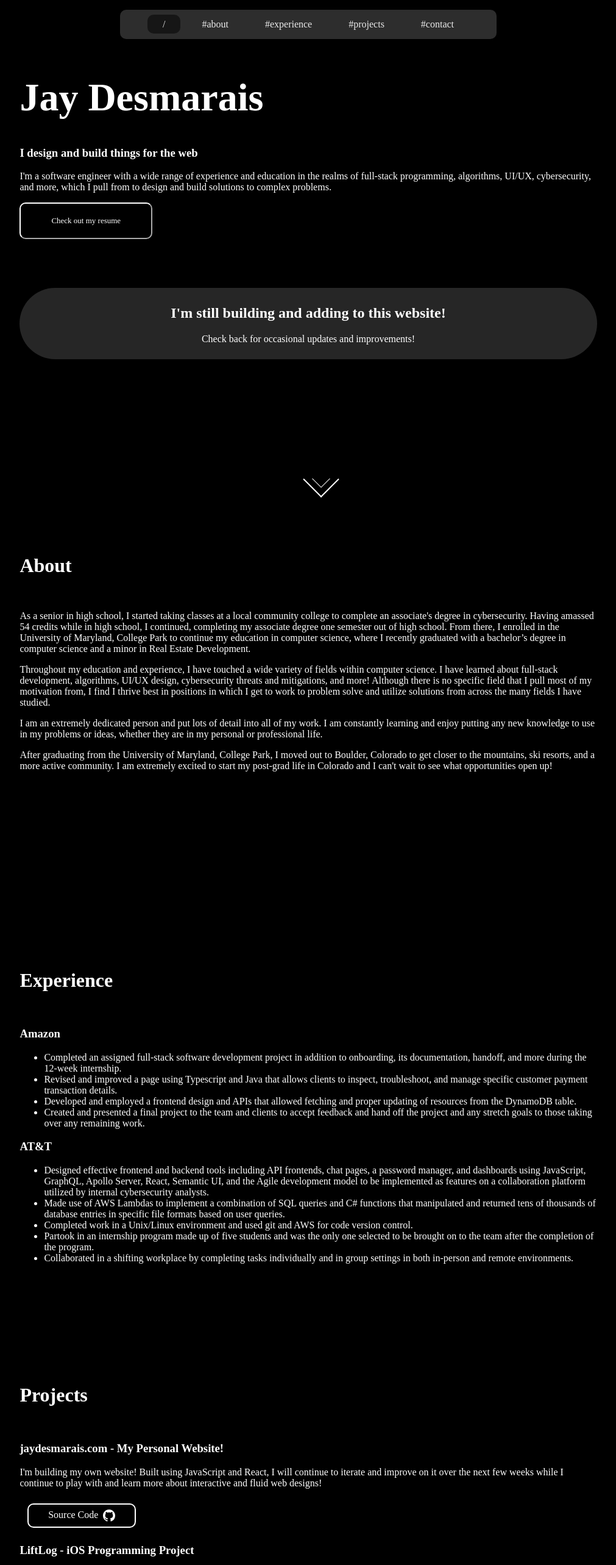
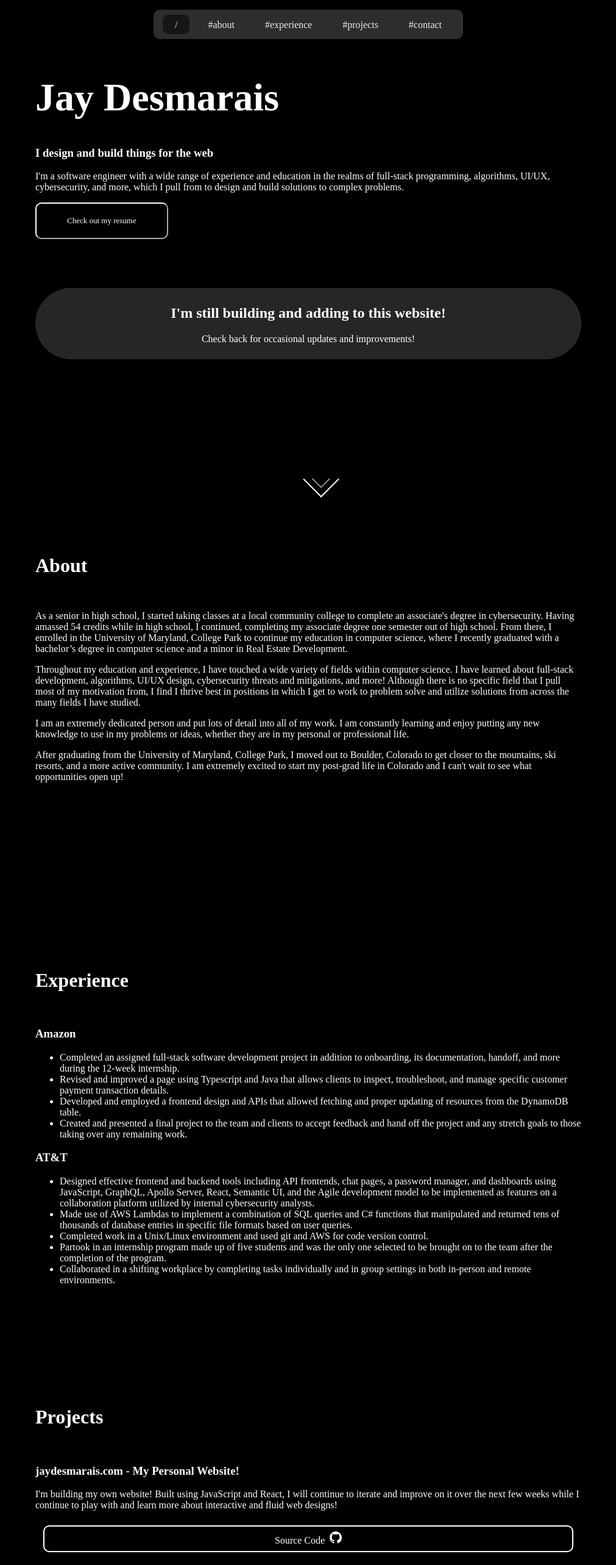
Before and after one commit to jaydesmarais/jaydesmarais, a React (Create React App) app in the folder jaydesmarais.com/: page /#intro in a window 1280 px wide. Shown: the top 2566 px of the page at 61% size, without its empty margins (134-1145 px from the left). Built offline with nearby package versions, Linux system fonts and the light colour scheme; what webfontloader would draw is missing.

Commit message:
Improving responsiveness

```diff
--- a/jaydesmarais.com/src/App.js
+++ b/jaydesmarais.com/src/App.js
@@ -1,4 +1,3 @@
-import './styles/App.css';
 import React from 'react'
 import { Routes, Route } from 'react-router-dom'
 import Layout from './components/Layout/Layout'
--- a/jaydesmarais.com/src/components/Home/Intro.js
+++ b/jaydesmarais.com/src/components/Home/Intro.js
@@ -5,7 +5,6 @@ import styled, { keyframes } from 'styled-components'
 const StyledContainer = styled.div`
   position: relative;
   padding: 10vh 0;
-  width: 100%;
   min-height: 65vh;
 `
 
--- a/jaydesmarais.com/src/components/Home/Projects.js
+++ b/jaydesmarais.com/src/components/Home/Projects.js
@@ -8,10 +8,18 @@ const StyledContainer = styled.div`
   min-height: 65vh;
 `
 
+const StyledButtonGroup = styled.div`
+  display: flex;
+  text-align: center;
+`
+
 const StyledButton = styled.a`
+  position: relative;
+  flex: auto;
+  min-width: 100px;
+  overflow: auto;
   border: 2px solid white;
   border-radius: 10px;
-  display: inline-flex;
   color: white;
   margin: 1vh 1vw;
   padding: 1vh 2.5vw;
@@ -36,10 +44,12 @@ const Projects = () => {
       <p>
         I'm building my own website! Built using JavaScript and React, I will continue to iterate and improve on it over the next few weeks while I continue to play with and learn more about interactive and fluid web designs!
       </p>
+      <StyledButtonGroup>
         <StyledButton href='https://github.com/jaydesmarais/jaydesmarais' target='_blank'>
           Source Code &nbsp;
           <BsGithub size={20} />
         </StyledButton>
+      </StyledButtonGroup>
 
       <br />
       <h3>
@@ -48,6 +58,7 @@ const Projects = () => {
       <p>
         This project is a fitness and nutrition tracker that focuses on calories burned vs calorie intake. Written in Swift, this project was completed as the final project for a Handheld Programming class in my senior year of college.
       </p>
+      <StyledButtonGroup>
         <StyledButton href='https://jaydesmarais.s3.us-east-2.amazonaws.com/LiftLog.zip' target='_blank'>
           Project Files &nbsp;
           <BsFileEarmarkZip size={20} />
@@ -56,6 +67,7 @@ const Projects = () => {
           Final Report &nbsp;
           <BsFiletypePdf size={20} />
         </StyledButton>
+      </StyledButtonGroup>
 
       <br />
       <h3>
@@ -67,6 +79,7 @@ const Projects = () => {
       <p>
         As a project lead for this project and one of the only members with experience in front-end development, this project taught me a lot about leading a group and how to work around difficulties in experience level and learning style differences as well as differences in work ethic among teammates.
       </p>
+      <StyledButtonGroup>
         <StyledButton href='https://github.com/jaydesmarais/HealthApp' target='_blank'>
           Source Code &nbsp;
           <BsGithub size={20} />
@@ -79,6 +92,7 @@ const Projects = () => {
           Final Report &nbsp;
           <BsFiletypePdf size={20} />
         </StyledButton>
+      </StyledButtonGroup>
 
     </StyledContainer>
   )
--- a/jaydesmarais.com/src/components/Layout/Footer.js
+++ b/jaydesmarais.com/src/components/Layout/Footer.js
@@ -30,7 +30,7 @@ const socialLinks = [
 
 const Footer = () => {
   return (
-    <StyledContainer id="experience">
+    <StyledContainer>
       <h1>Thanks for visiting!</h1>
 
       {socialLinks.map(({ name, link, icon }, i) => {
--- a/jaydesmarais.com/src/components/Layout/Layout.js
+++ b/jaydesmarais.com/src/components/Layout/Layout.js
@@ -5,29 +5,70 @@ import styled from 'styled-components'
 import Head from './Head'
 import NavBar from './NavBar'
 import Footer from './Footer'
+import LeftSideBar from './LeftSideBar'
+import RightSideBar from './RightSideBar'
 
-const StyledChild = styled.div`
-  padding: 0 13vw;
+const StyledContainer = styled.div`
+  display: block;
   margin: 0 auto;
-  max-width: 1000px;
+  width: 100%;
 `
 
-const Layout = ({ children }) => {
+const StyledChildren = styled.div`
+  display: inline-flex;
+  justify-content: center;
+  width: 100%;
+`
+
+const StyledLeftChild = styled.div`
+  width: 15%;
+  text-align: center;
+
+  @media (max-width: 600px) {
+    display:none
+  }
+`
+
+const StyledMiddleChild = styled.div`
+  width: 70%;
+`
+
+const StyledRightChild = styled.div`
+  width: 15%;
+  text-align: center;
+
+  @media (max-width: 600px) {
+    display:none
+  }
+`
+
+const Layout = () => {
   const location = useLocation();
 
   return (
     <>
       <Head />
       <GlobalStyle />
-      <>
+
+      <StyledContainer>
+
         <NavBar location={location} />
 
-        <StyledChild>
-          <Outlet />
-        </StyledChild>
+        <StyledChildren>
+          <StyledLeftChild>
+            <LeftSideBar />
+          </StyledLeftChild>
+          <StyledMiddleChild>
+            <Outlet />
+          </StyledMiddleChild>
+          <StyledRightChild>
+            <RightSideBar />
+          </ StyledRightChild>
+        </StyledChildren>
 
         <Footer />
-      </>
+
+      </StyledContainer>
     </>
 
   )
--- /dev/null
+++ b/jaydesmarais.com/src/components/Layout/LeftSideBar.js
@@ -0,0 +1,9 @@
+import React from 'react'
+
+const LeftSideBar = () => {
+  return (
+    <></>
+  )
+}
+
+export default LeftSideBar
--- a/jaydesmarais.com/src/components/Layout/NavBar.js
+++ b/jaydesmarais.com/src/components/Layout/NavBar.js
@@ -5,48 +5,34 @@ import { Link as ScrollLink } from 'react-scroll'
 import { NavLink } from 'react-router-dom'
 
 const StyledNavBar = styled.nav`
-  position: -webkit-sticky;
-  position: sticky;
+  position: fixed;
+  top: 0;
+  width: 100%;
+  margin: 0 auto;
   z-index: 1000;
-  display: block;
-  top: 0;
-  height: 0;
-  margin: auto;
   text-align: center;
-  max-width: 900px;
-
-  @media (max-width: 900px) {
-    transform: scale(0.9);
-  }
 `
 
 const StyledLinkList = styled.ul`
+  display: inline-flex;
+  flex-wrap: wrap;
+  justify-content: space-around;
   background-color: rgba(50,50,50,.9);
-  display: inline-block;
-
-  padding: 15px 40px;
+  padding: 15px 10px;
   border-radius: 10px;
   list-style: none;
-
-  @media (max-width: 900px) {
-    transform: scale(0.9);
-  }
+  max-width: 70%;
 `
 
 const StyledLink = styled.li`
-  display: inline-block;
   color: rgba(255,255,255,.9);
-  cursor: pointer;
 
   a {
+    cursor: pointer;
     margin: 0 5px;
-    padding: 7px 25px;
+    padding: 7.5px 20px;
     text-decoration: none;
     color: inherit;
-
-      @media (max-width: 900px) {
-        padding: 7px 13px;
-      }
 
     &:hover {
       border-radius: 10px;
--- /dev/null
+++ b/jaydesmarais.com/src/components/Layout/RightSideBar.js
@@ -0,0 +1,9 @@
+import React from 'react'
+
+const RightSideBar = () => {
+  return (
+    <></>
+  )
+}
+
+export default RightSideBar
--- a/jaydesmarais.com/src/pages/Resume.js
+++ b/jaydesmarais.com/src/pages/Resume.js
@@ -2,22 +2,23 @@ import React from 'react';
 import styled from 'styled-components'
 
 const StyledContainer = styled.div`
+  position: relative;
   padding-top: 10vh;
-  height: 80vh;
+  height: 65vh;
 `
 
 const StyledIframe = styled.iframe`
+    display: inline-flex;
     top: 0;
     left: 0;
-    width: 100%;
-    height: 100%;
+    height: 55vh;
 `;
 
 const Resume = () => {
   return (
     <StyledContainer>
       <h1>Resume</h1>
-      <StyledIframe title='resume' src="https://jaydesmarais.s3.us-east-2.amazonaws.com/Jay+Desmarais+-+Resume.pdf" width="100%" height="vh"/>
+      <StyledIframe title='resume' src="https://jaydesmarais.s3.us-east-2.amazonaws.com/Jay+Desmarais+-+Resume.pdf" width="100%" height="vh" />
     </StyledContainer>
   )
 }
--- a/jaydesmarais.com/src/styles/App.css
+++ /dev/null
@@ -1,25 +0,0 @@
-@media (prefers-reduced-motion: no-preference) {
-  .App-logo {
-    animation: App-logo-spin infinite 5s linear;
-  }
-}
-
-.App-header {
-  background-color: #282c34;
-  min-height: 100vh;
-  display: flex;
-  flex-direction: column;
-  align-items: center;
-  justify-content: center;
-  font-size: calc(10px + 2vmin);
-  color: white;
-}
-
-@keyframes App-logo-spin {
-  from {
-    transform: rotate(0deg);
-  }
-  to {
-    transform: rotate(360deg);
-  }
-}
```
Lines whose indentation alone changed are shown as unchanged.
